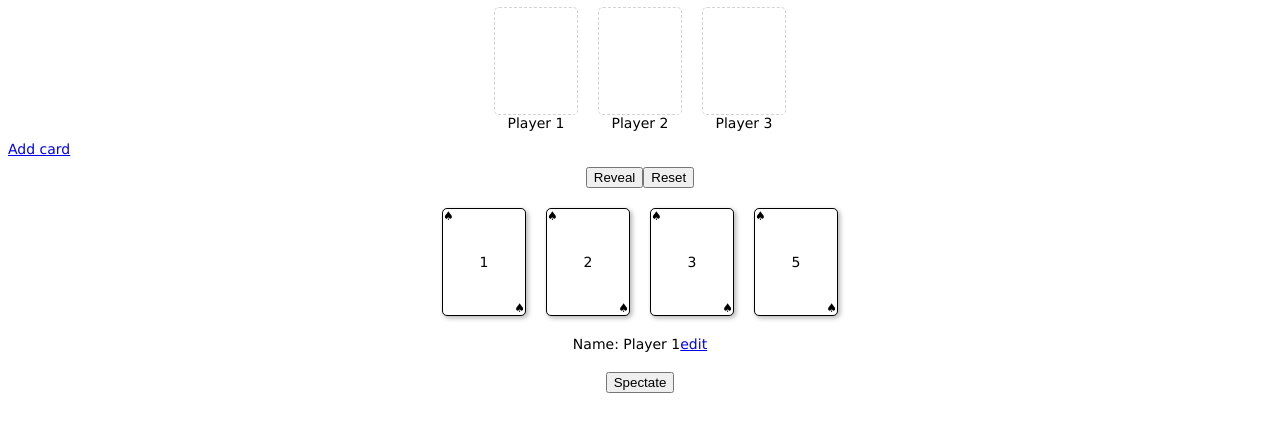
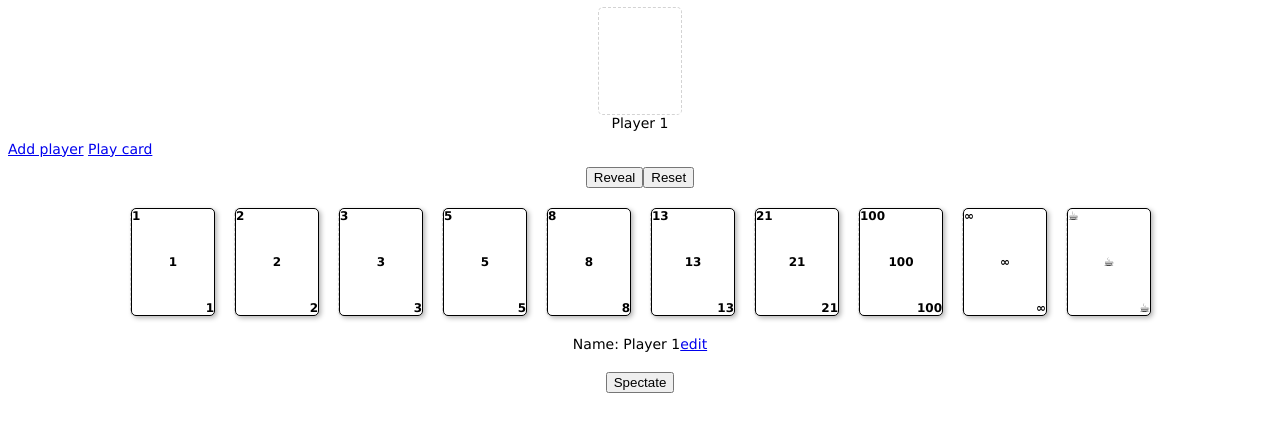
Before and after one commit to shirscher/planning-poker, a website: page frontend/index.html in a window 1280 px wide. Shown: the part 79-510 px from the top of the page. Drawn offline with Linux system fonts and the light colour scheme.

Commit message:
Add more animations and interactions

```diff
--- a/frontend/index.html
+++ b/frontend/index.html
@@ -4,77 +4,187 @@
 <html>
 
 <head>
-    <title>Playing Card</title>
+    <title>Planning Poker</title>
     <script type="text/javascript">
         window.addEventListener('DOMContentLoaded', () => {
-            initCards();
+            const config = {
+                cardValues: [
+                    {
+                        "value": "1",
+                    },
+                    {
+                        "value": "2",
+                    },
+                    {
+                        "value": "3",
+                    },
+                    {
+                        "value": "5",
+                    },
+                    {
+                        "value": "8",
+                    },
+                    {
+                        "value": "13",
+                    },
+                    {
+                        "value": "21",
+                    },
+                    {
+                        "value": "100",
+                    },
+                    {
+                        "value": "infinity",
+                        "html": "∞"
+                    },
+                    {
+                        "value": "coffee",
+                        "html": "☕"
+                    }
+                ]
+            };
+
+            addPlayer(0, "Player 1", true);
+            initHand(config.cardValues);
         });
 
-        function initCards() {
-            var cards = document.querySelectorAll('#player-cards .card');
-            var handSlots = document.querySelectorAll('#hand .card-slot');
+        function initHand(cardValues) {
+            cardValues.forEach((cardValue) => {
+                const cardContainer = createHandCardContainer(cardValue.value);
+                const hand = document.getElementById("hand");
 
-            cards.forEach((card, i) => {
-                card.addEventListener('click', function () {
-                    playCard(card);
-                });
+                hand.append(cardContainer);
 
-                moveCard(card,  handSlots[i]);
+                const card = createCard(cardValue.value, cardValue.html, "player", false);
+                card.addEventListener('click', handleCardClick);
+                cardContainer.append(card);
             });
+        }
+
+        function handleCardClick(e) {
+            if (this.parentNode.parentNode.id === "hand") {
+                playCard(this);
+            } else {
+                withdrawCard(this);
+            }
+        }
+
+        function addPlayer(playerId, playerName, isCurrentPlayer) {
+            const playerContainer = createBoardPlayerCardContainer(playerId, playerName, isCurrentPlayer);
+            const board = document.getElementById("board");
+            board.append(playerContainer);
         }
 
         function flipCard(card) {
             card.classList.toggle('flipped');
         }
 
-        function moveCard(card, slot) {
-            card.style.left = slot.offsetLeft + "px";
-            card.style.top = slot.offsetTop + "px";
+        function moveCard(card, container){
+            // Need to move card to another parent and trigger animation
+            // Best way to do this is to create a new card and animate that
+            // see https://stackoverflow.com/questions/907279/jquery-animate-moving-dom-element-to-new-parent
+            const oldOffsetLeft = card.offsetLeft;
+            const oldOffsetTop = card.offsetTop;
+            card.parentNode.removeChild(card);
+            container.prepend(card);
+            const newOffsetLeft = card.offsetLeft;
+            const newOffsetTop = card.offsetTop;
+
+            const temp = card.cloneNode(true);
+            document.body.append(temp);
+            temp.style.left = oldOffsetLeft + 'px';
+            temp.style.top = oldOffsetTop + 'px';
+            temp.style.zIndex = 1000; // Big enough z-index to overlap anything else
+
+            card.style.display = 'none';
+            temp.animate(
+                    { 'top': newOffsetTop + 'px', 'left': newOffsetLeft + 'px' },
+                    { duration: 200, easing: 'ease-out' })
+                .finished.then(() => {
+                    card.style.display = '';
+                    temp.remove();
+                });
         }
 
         function playCard(card) {
-            moveCard(card, document.getElementById("board").querySelector(".card-slot"));
+            const boardContainer = document.querySelector("#board .card-container.current-player");
+            moveCard(card, boardContainer);
         }
 
         function withdrawCard(card) {
-
+            const handContainer = document.querySelector(`#hand .card-container[data-value="${card.dataset.value}"]`);
+            moveCard(card, handContainer);
         }
 
-        function otherPlayerPlayedCard(value, playerId) {
-            const cardContainer = document.querySelector('#other-cards');
-            const playerSlot = document.querySelectorAll('#board .card-slot')[playerId];
-            const card = createCard(value, playerSlot.offsetLeft, playerSlot.offsetTop, true);
-            cardContainer.append(card);
+        function playOtherPlayerCard(value, playerId) {
+            const playerContainer = document.querySelector(`#board .card-container[data-player-id="${playerId}"]`);
+            const card = createCard(value, value, "other-player", true);
+            playerContainer.append(card);
+        }
+
+        function withdrawOtherPlayerCard(playerId) {
+            const playerContainer = document.querySelector(`#board .card-container[data-player-id="${playerId}"]`);
+            const card = playerContainer.querySelector(".card");
+            playerContainer.removeChild(card);
         }
 
         function revealBoard() {
-            const cards = document.getElementById("other-cards").querySelectorAll(".card");
-            cards.forEach((card)  => flipCard(card));
+            const cards = document.querySelectorAll("#board .card");
+            cards.forEach((card) => {
+                if (!card.parentNode.classList.contains("current-player")) {
+                    flipCard(card);
+                }
+            });
         }
 
         function resetBoard() {
-            // var cards = document.querySelectorAll('.card');
+            var cards = document.querySelectorAll('#board .card');
             // cards.forEach(function(card) {
             //     card.classList.remove('flipped');
             // });
         }
 
-        function createCard(value, left, top, flipped) {
+        function createCard(value, text, typeClass, flipped) {
             const template = document.getElementById("card-template");
             const clone = template.content.cloneNode(true);
 
             const card = clone.querySelector(".card");
+
+            text = text || value;
             card.querySelector(".top-left").innerHTML
                 = card.querySelector(".bottom-right").innerHTML
                 = card.querySelector(".middle").innerHTML
-                = value;
+                = text;
 
-            card.style.left = left + "px";
-            card.style.top = top + "px";
+            card.dataset.value = value;
+
             if (flipped) card.classList.add("flipped");
-            card.classList.add("other-player");
+            card.classList.add(typeClass);
 
             return card;
+        }
+
+        function createBoardPlayerCardContainer(playerId, playerName, isCurrentPlayer) {
+            const template = document.getElementById("board-player-container-template");
+            const clone = template.content.cloneNode(true);
+
+            const container = clone.querySelector(".card-container");
+            container.querySelector(".player-name").innerHTML = playerName;
+
+            container.dataset.playerId = playerId;
+            if (isCurrentPlayer) container.classList.add("current-player");
+
+            return container;
+        }
+
+        function createHandCardContainer(cardValue) {
+            const template = document.getElementById("hand-card-container-template");
+            const clone = template.content.cloneNode(true);
+
+            const container = clone.querySelector(".card-container");
+            container.dataset.value = cardValue;
+
+            return container;
         }
     </script>
     <style>
@@ -109,7 +219,6 @@
         .card-stack .card-container {
             display: flex;
             flex-direction: column;
-            justify-content: center;
             align-items: center;
             margin: 0 10px;
         }
@@ -120,12 +229,15 @@
             padding: 5px;
         }
 
+        .cart-container {
+            position: relative
+        }
+
         .card-slot {
             width: 72px;
             height: 96px;
             position: relative;
             perspective: 1000px;
-            background-color: white;
             border: 1px dashed lightgrey;
             border-radius: 5px;
             padding: 5px;
@@ -137,12 +249,8 @@
             perspective: 1000px;
             cursor: pointer;
             padding: 5px;
-
             position: absolute;
-        }
-
-        .card.player {
-            transition: left 0.2s ease-out, top 0.2s ease-out;
+            z-index: 10;
         }
 
         .card.other-player {
@@ -238,6 +346,17 @@
             <div class="back"></div>
         </div>
     </template>
+    <template id="board-player-container-template">
+        <div class="card-container" data-player-id="">
+            <div class="card-slot"></div>
+            <div class="player-name"></div>
+        </div>
+    </template>
+    <template id="hand-card-container-template">
+        <div class="card-container" data-value="">
+            <div class="card-slot"></div>
+        </div>
+    </template>
 </head>
 
 <body>
@@ -249,23 +368,13 @@
     <div class="table">
 
         <div id="board" class="card-stack">
-            <div class="card-container">
-                <div class="card-slot"></div>
-                <div class="player-name">Player 1</div>
-            </div>
-
-            <div class="card-container">
-                <div class="card-slot"></div>
-                <div class="player-name">Player 2</div>
-            </div>
-
-            <div class="card-container">
-                <div class="card-slot"></div>
-                <div class="player-name">Player 3</div>
-            </div>
         </div>
 
-        <a href="#" onclick="otherPlayerPlayedCard('13', 2)">Add card</a>
+        <script type="text/javascript">
+            var nextPlayerId = 1;
+        </script>
+        <a href="#" onclick="addPlayer(++nextPlayerId, `Player ${nextPlayerId}`, false)">Add player</a>
+        <a href="#" onclick="playOtherPlayerCard('13', nextPlayerId)">Play card</a>
 
         <div class="toolbar">
             <button onclick="revealBoard()">Reveal</button>
@@ -273,19 +382,6 @@
         </div>
 
         <div id="hand" class="card-stack">
-
-            <div class="card-container">
-                <div class="card-slot"></div>
-            </div>
-            <div class="card-container">
-                <div class="card-slot"></div>
-            </div>
-            <div class="card-container">
-                <div class="card-slot"></div>
-            </div>
-            <div class="card-container">
-                <div class="card-slot"></div>
-            </div>
         </div>
     </div>
 
@@ -295,76 +391,4 @@
     <div class="toolbar">
         <button>Spectate</button>
     </div>
-
-    <div id="other-cards"></div>
-    <div id="player-cards">
-        <div class="card player">
-            <div class="front">
-                <div class="top-left">
-                    <div class="suit">♠</div>
-                </div>
-                <div class="middle">
-                    <div class="value">1</div>
-                </div>
-                <div class="bottom-right">
-                    <div class="suit">♠</div>
-                </div>
-            </div>
-            <div class="back">
-                <div class="middle">
-                </div>
-            </div>
-        </div>
-        <div class="card player">
-            <div class="front">
-                <div class="top-left">
-                    <div class="suit">♠</div>
-                </div>
-                <div class="middle">
-                    <div class="value">2</div>
-                </div>
-                <div class="bottom-right">
-                    <div class="suit">♠</div>
-                </div>
-            </div>
-            <div class="back">
-                <div class="middle">
-                </div>
-            </div>
-        </div>
-        <div class="card player">
-            <div class="front">
-                <div class="top-left">
-                    <div class="suit">♠</div>
-                </div>
-                <div class="middle">
-                    <div class="value">3</div>
-                </div>
-                <div class="bottom-right">
-                    <div class="suit">♠</div>
-                </div>
-            </div>
-            <div class="back">
-                <div class="middle">
-                </div>
-            </div>
-        </div>
-        <div class="card player">
-            <div class="front">
-                <div class="top-left">
-                    <div class="suit">♠</div>
-                </div>
-                <div class="middle">
-                    <div class="value">5</div>
-                </div>
-                <div class="bottom-right">
-                    <div class="suit">♠</div>
-                </div>
-            </div>
-            <div class="back">
-                <div class="middle">
-                </div>
-            </div>
-        </div>
-    </div>
 </body>
```
Also changed, not shown: frontend/js/game.js (+22 -10 lines).
